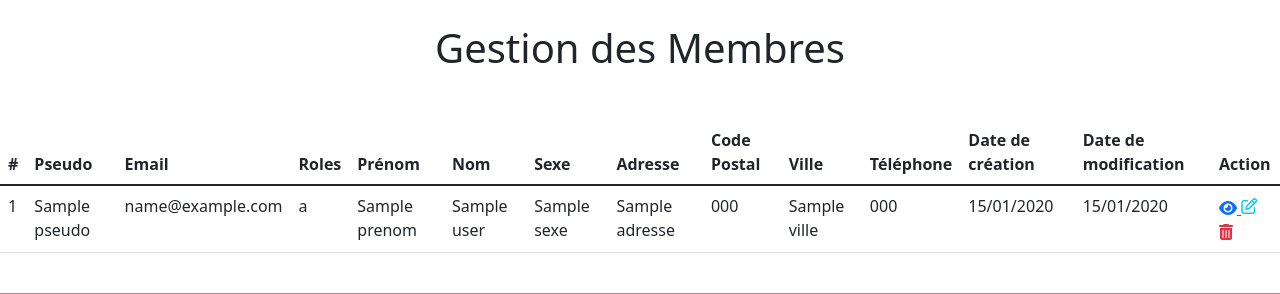
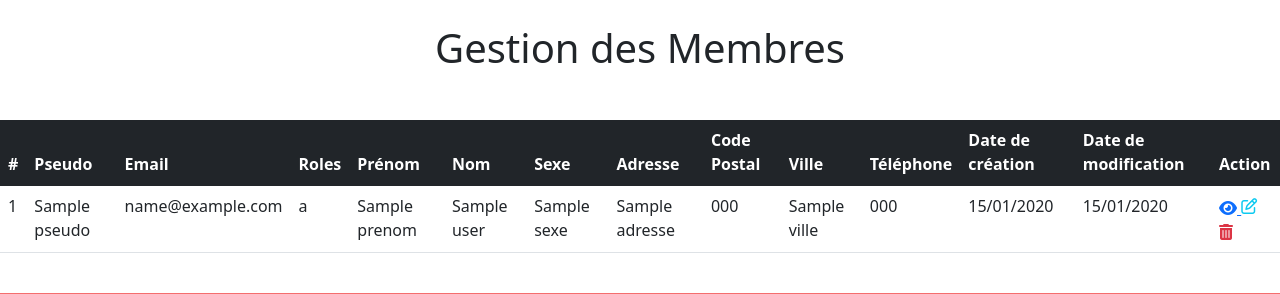
Before and after one commit to Maarcaa/GamingExchange-SiteEcommerce-Symfony, a Symfony app: template templates/admin_membre/show_membre.html.twig in a window 1280 px wide. Shown: the part 120-414 px from the top of the page. Run offline with Twig, Linux system fonts and the light colour scheme; the template is opened without the code that fills it: most values are stand-ins (such as "Sample title", 1, 10 or a date in 2020); some libraries are stand-ins or nearby versions.

Commit message:
thead black

```diff
--- a/templates/admin_membre/show_membre.html.twig
+++ b/templates/admin_membre/show_membre.html.twig
@@ -17,7 +17,7 @@
 		<div class="col-12 mx-auto my-4">
 
 			<table class="table">
-				<thead>
+				<thead class="table-dark">
 					<tr>
 						<th>#</th>
 						<th>Pseudo</th>
--- a/templates/admin_slider/show_slider.html.twig
+++ b/templates/admin_slider/show_slider.html.twig
@@ -30,7 +30,7 @@
 	<div class="col-12 mx-auto my-4">
 
 		<table class="table">
-			<thead>
+			<thead class="table-dark">
 				<tr>
 					<th>#</th>
 					<th>Photo</th>
```
